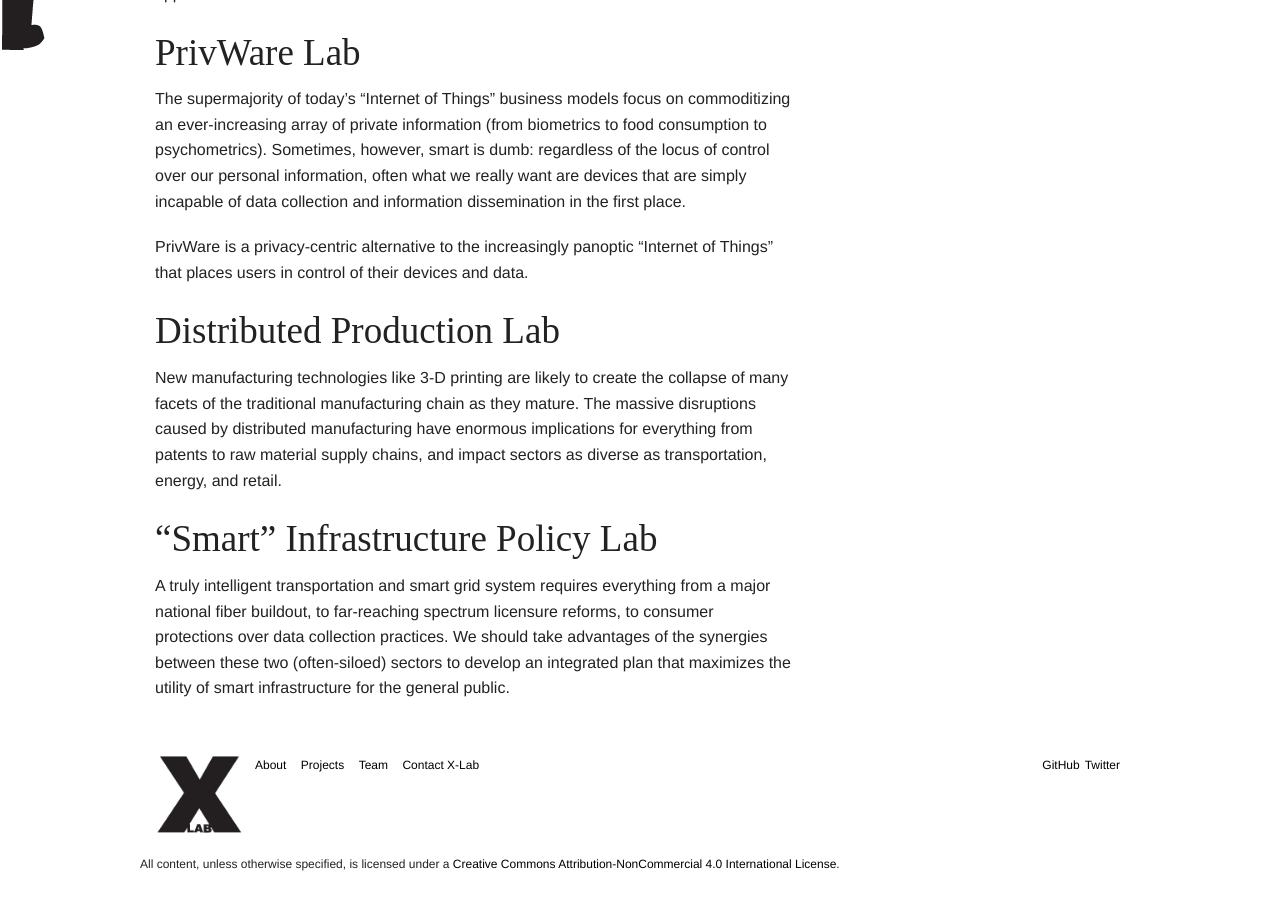
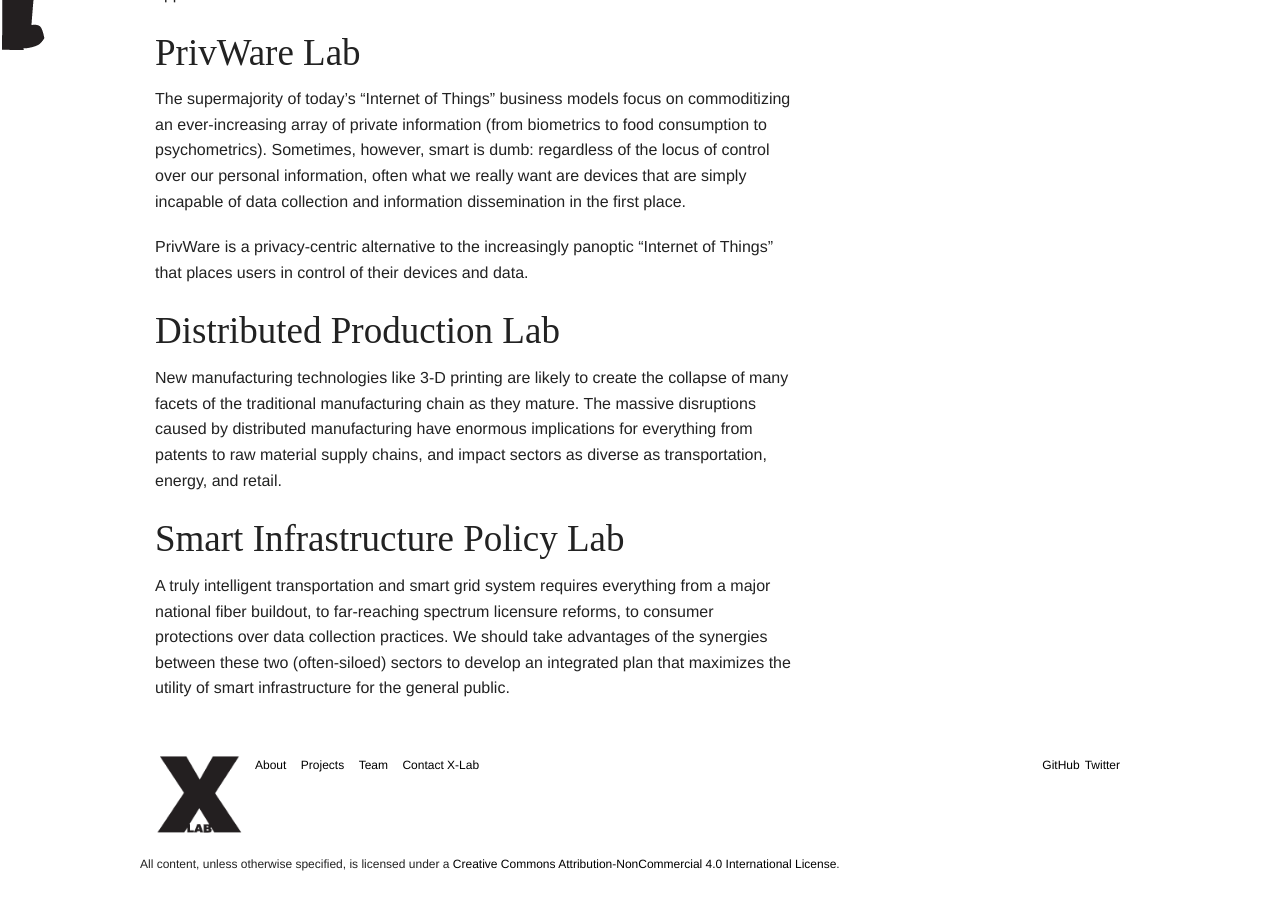
Before and after one commit to xlabrocks/X-Lab-Site, a Jekyll site: the page built from x-lab.org/projects/index.md, in a window 1280 px wide and 900 px high, scrolled down 839 px. Built offline with Jekyll 4.4.1, drawn with Linux system fonts in a browser that asks for light colours; nearby versions of some CDN libraries; some web fonts are replaced; library files that are not in the unit come from our copies.

```diff
--- a/x-lab.org/projects/index.md
+++ b/x-lab.org/projects/index.md
@@ -41,7 +41,7 @@ The massive disruptions caused by distributed manufacturing have enormous implic
 for everything from patents to raw material supply chains, and impact sectors as
 diverse as transportation, energy, and retail.</p>
 
-<h2>“Smart” Infrastructure Policy Lab</h2>
+<h2>Smart Infrastructure Policy Lab</h2>
 
 <p>A truly intelligent transportation and smart grid system requires everything
 from a major national fiber buildout, to far-reaching spectrum licensure reforms,
```
